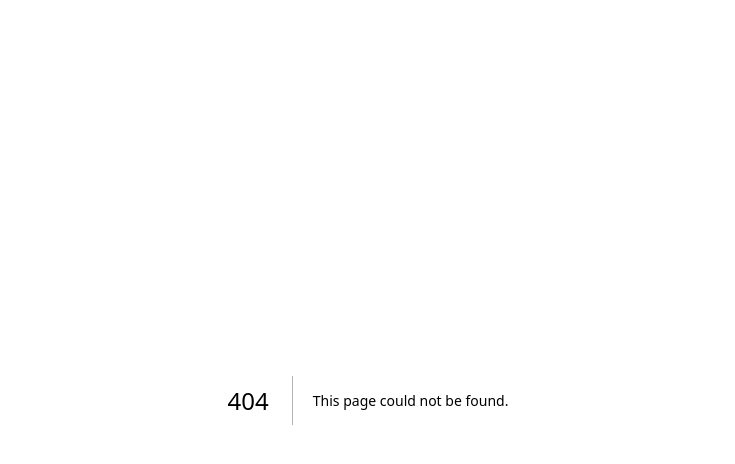
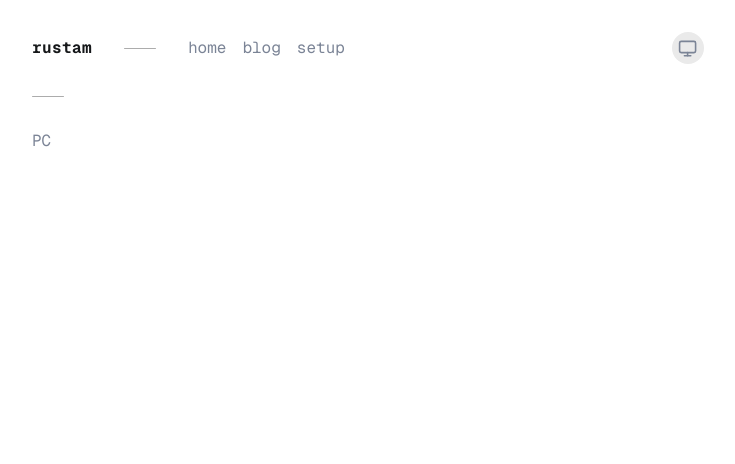
Before and after one commit to frixaco/frixaco.com, a Next.js app: page /setup in a window 1280 px wide. Before the commit this address had no page. Shown: the top 464 px of the page, without its empty margins (272-1007 px from the left). Built offline with nearby package versions, Linux system fonts and the light colour scheme.

Commit message:
Set up routes

```diff
--- /dev/null
+++ b/src/app/blog/page.tsx
@@ -0,0 +1,10 @@
+export default function Page() {
+  return (
+    <div className="flex flex-col gap-4">
+      <div className="flex flex-col">
+        <h3 className="text-cyber-grey">AI</h3>
+        <p className=""></p>
+      </div>
+    </div>
+  );
+}
--- a/src/app/layout.tsx
+++ b/src/app/layout.tsx
@@ -2,6 +2,8 @@ import type { Metadata } from "next";
 import { Geist, Geist_Mono } from "next/font/google";
 import { ThemeProvider } from "@/components/theme-provider";
 import "./globals.css";
+import { ModeToggle } from "@/components/mode-toggle";
+import Link from "next/link";
 
 const geistSans = Geist({
   variable: "--font-geist-sans",
@@ -20,8 +22,12 @@ export const metadata: Metadata = {
 
 export default function RootLayout({
   children,
+  blog,
+  setup,
 }: Readonly<{
   children: React.ReactNode;
+  blog: React.ReactNode;
+  setup: React.ReactNode;
 }>) {
   return (
     <html lang="en" suppressHydrationWarning>
@@ -34,7 +40,37 @@ export default function RootLayout({
           enableSystem
           disableTransitionOnChange
         >
-          {children}
+          <main className="flex flex-col items-center justify-start py-8 2xl:py-20 min-h-screen font-mono">
+            <div className="size-full max-w-2xl flex flex-col gap-8 px-8 md:px-0">
+              <div className="flex items-start gap-8 justify-between relative">
+                <div className="flex flex-col md:flex-row md:items-center justify-start gap-8 md:h-8">
+                  <h1 className="text-cyber-fg font-bold tracking-wide">
+                    rustam
+                  </h1>
+
+                  <span className="w-8 rounded-full h-px bg-cyber-bg-highlight"></span>
+
+                  <div className="flex gap-4 items-center justify-center">
+                    <h2 className="text-cyber-grey cursor-pointer hover:text-cyber-fg duration-200 transition-colors">
+                      <Link href="/">home</Link>
+                    </h2>
+                    <h2 className="text-cyber-grey cursor-pointer hover:text-cyber-fg duration-200 transition-colors">
+                      <Link href="/blog">blog</Link>
+                    </h2>
+                    <h2 className="text-cyber-grey cursor-pointer hover:text-cyber-fg duration-200 transition-colors">
+                      <Link href="/setup">setup</Link>
+                    </h2>
+                  </div>
+                </div>
+
+                <ModeToggle />
+              </div>
+
+              <span className="w-8 rounded-full h-px bg-cyber-bg-highlight"></span>
+
+              {children}
+            </div>
+          </main>
         </ThemeProvider>
       </body>
     </html>
--- a/src/app/page.tsx
+++ b/src/app/page.tsx
@@ -1,33 +1,5 @@
-import { ModeToggle } from "@/components/mode-toggle";
-
-export default function Home() {
+export default function Page() {
   return (
-    <main className="flex flex-col items-center justify-start py-8 2xl:py-20 min-h-screen font-mono">
-      <div className="size-full max-w-2xl flex flex-col gap-8 px-8 md:px-0">
-        <div className="flex items-start gap-8 justify-between relative">
-          <div className="flex flex-col md:flex-row md:items-center justify-start gap-8 md:h-8">
-            <h1 className="text-cyber-fg font-bold tracking-wide">rustam</h1>
-
-            <span className="w-8 rounded-full h-px bg-cyber-bg-highlight"></span>
-
-            <div className="flex gap-4 items-center justify-center">
-              <h2 className="text-cyber-grey cursor-pointer hover:text-cyber-fg duration-200 transition-colors">
-                home
-              </h2>
-              <h2 className="text-cyber-grey cursor-pointer hover:text-cyber-fg duration-200 transition-colors">
-                blog
-              </h2>
-              <h2 className="text-cyber-grey cursor-pointer hover:text-cyber-fg duration-200 transition-colors">
-                setup
-              </h2>
-            </div>
-          </div>
-
-          <ModeToggle />
-        </div>
-
-        <span className="w-8 rounded-full h-px bg-cyber-bg-highlight"></span>
-
     <div className="flex flex-col gap-4">
       <div className="flex flex-col">
         <h3 className="text-cyber-grey">about</h3>
@@ -42,7 +14,5 @@ export default function Home() {
         <h3 className="text-cyber-grey">experience</h3>
       </div>
     </div>
-      </div>
-    </main>
   );
 }
--- /dev/null
+++ b/src/app/setup/page.tsx
@@ -0,0 +1,10 @@
+export default function Page() {
+  return (
+    <div className="flex flex-col gap-4">
+      <div className="flex flex-col">
+        <h3 className="text-cyber-grey">PC</h3>
+        <p className=""></p>
+      </div>
+    </div>
+  );
+}
```
Lines whose indentation alone changed are shown as unchanged.
